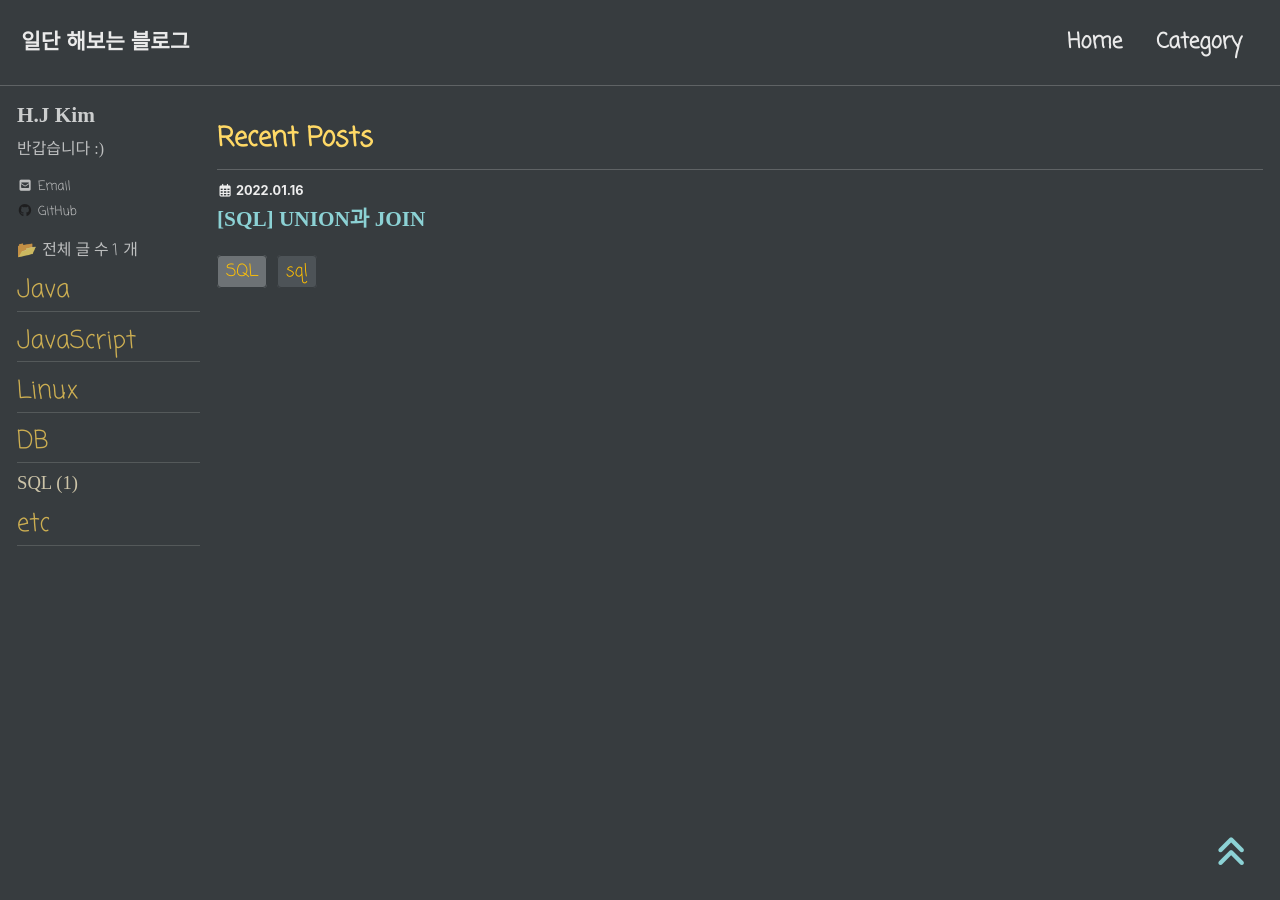
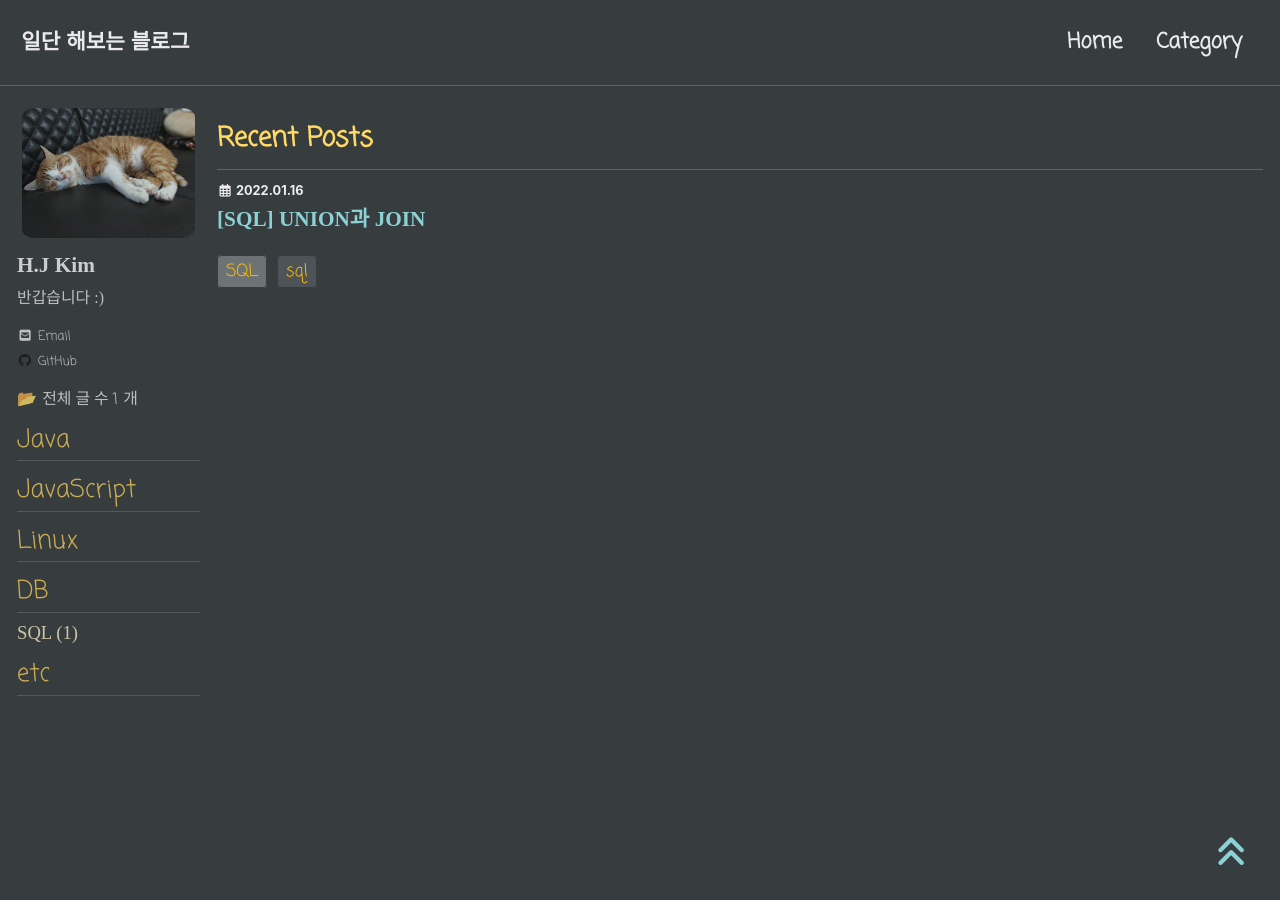
Before and after one commit to khyjin/khyjin.github.io, a Jekyll site: the page built from index.html, in a window 1280 px wide and 900 px high. Built offline with Jekyll 4.4.1, drawn with Linux system fonts in a browser that asks for light colours; cached includes are drawn as plain includes; nearby versions of some CDN libraries; some web fonts are replaced; the list of posts is cut into pages by our own code.

```diff
--- a/_config.yml
+++ b/_config.yml
@@ -86,7 +86,7 @@ social:
 # Site Author
 author:
   name             : "H.J Kim"
-  avatar           : #"https://user-images.githubusercontent.com/42318591/108615416-2e1bb580-7447-11eb-8a54-6338e53ce625.png"
+  avatar           : "/assets/images/my-cat.jpg"
   bio              : "반갑습니다 :)"
   #location         : "Seoul, South Korea"
   links:
--- a/_includes/head/custom.html
+++ b/_includes/head/custom.html
@@ -6,7 +6,7 @@
 <link rel="icon" type="image/png" sizes="32x32" href="/favicon-32x32.png">
 <link rel="icon" type="image/png" sizes="16x16" href="/favicon-16x16.png">
 <link rel="manifest" href="/site.webmanifest">
-<link rel="mask-icon" href="/safari-pinned-tab.svg" color="#ffdf24">
+<link rel="mask-icon" href="/safari-pinned-tab.svg" color="#5bbad5">
 <meta name="msapplication-TileColor" content="#da532c">
 <meta name="theme-color" content="#ffffff">
 
--- a/_includes/nav_list_main
+++ b/_includes/nav_list_main
@@ -116,8 +116,8 @@
         <span class="nav__sub-title">etc</span>
             <ul>
                 {% for category in site.categories %}
-                    {% if category[0] == "Blog" %}
-                        <li><a href="/categories/blog" class="">Blog Dev ({{category[1].size}})</a></li>
+                    {% if category[0] == "book" %}
+                        <li><a href="/categories/book" class="">책 리뷰 ({{category[1].size}})</a></li>
                     {% endif %}
                 {% endfor %}
             </ul>
```
